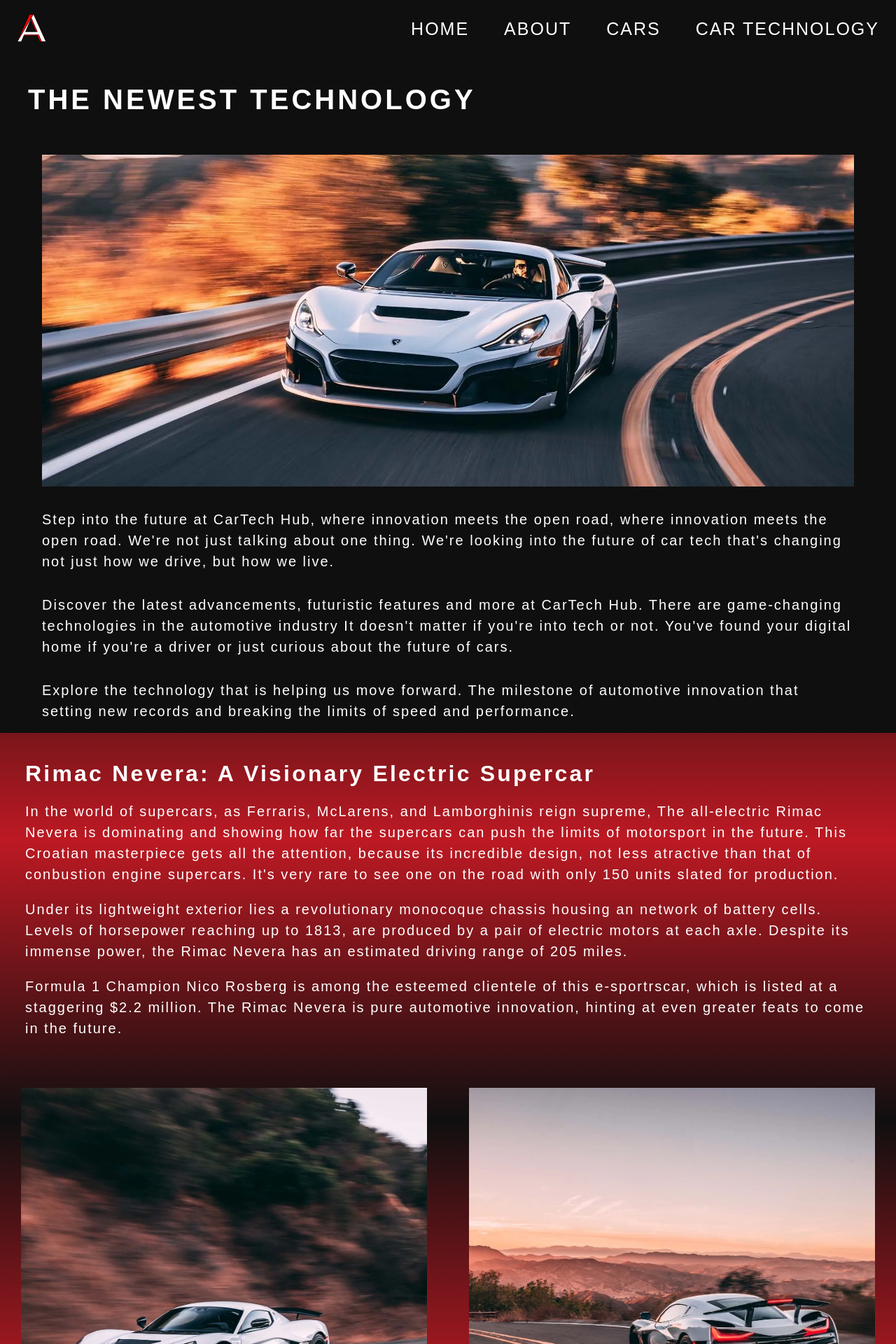
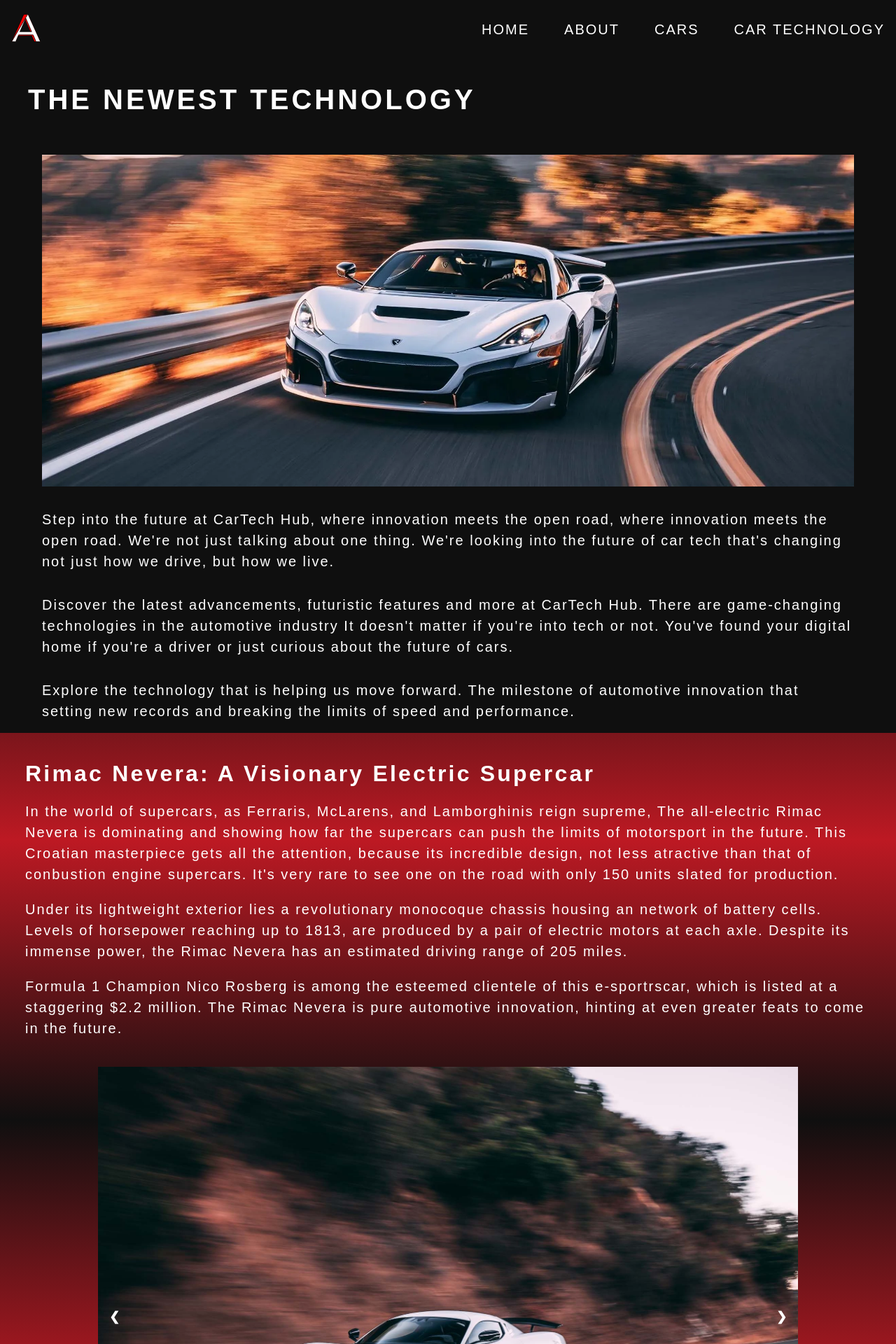
Before and after one commit to dinero2004/Apex-Motorsport, a PHP site: page /technology.html in a window 1280 px wide. Shown: the top 1920 px of the page at 70% size. Run offline with PHP 8.4, Linux system fonts and the light colour scheme; some web fonts are replaced.

Commit message:
added slider js and included the image slider in the technology page

```diff
--- a/about.html
+++ b/about.html
@@ -1,7 +1,7 @@
 <!DOCTYPE html>
 <html lang="en">
 
-<head>ф
+<head>
     <meta charset="UTF-8">
     <meta name="viewport" content="width=device-width, initial-scale=1.0">
     <meta name="description" content="Apex Motorsport: About The Creator and their passion for Motorsport lifestyle.">
@@ -41,8 +41,6 @@
         </nav>
 
     </header>
-
-
     <section class="main-section">
         <h1>About Us</h1>
         <div class="content">
--- a/code/contact.js
+++ b/code/contact.js
@@ -9,7 +9,7 @@
 function validateInput(event) {
     const input = event.target;
     const value = input.value;
-    let errorMessage = "";
+    let errorMessage = "please fill the inputs";
 
     switch (input.id) {
         case "first-name":
@@ -52,7 +52,7 @@
     data.postcode = document.querySelector("#postcode").value;
     data.city = document.querySelector("#city").value;
 
-    // Remove existing error messages
+    // remove existing error messages
     if (document.querySelector("form span")) {
         document.querySelectorAll("form span").forEach((element) => {
             element.remove();
--- a/css/style.css
+++ b/css/style.css
@@ -96,7 +96,7 @@
     display: flex;
     justify-content: space-between;
     align-items: center;
-    padding: 0 24px;
+    padding: 16px;
 }
 
 .nav-menu {
@@ -104,10 +104,6 @@
     justify-content: space-between;
     align-items: center;
     gap: 50px;
-}
-
-.nav-branding {
-    font-size: 2rem;
 }
 
 .nav-link {
@@ -174,6 +170,152 @@
 }
 
 /* navigation end */
+
+/* Hero Section */
+
+@media(min-width: 768px) {
+    .hero-content {
+        position: relative;
+    }
+
+    .hero-overlay {
+        position: absolute;
+    }
+
+    .hero-content h1 {
+        position: absolute;}
+}
+
+.hero-overlay {
+    width: 100%;
+    bottom: 0;
+    color: white;
+    background: rgba(0, 0, 0, 0.5);
+    margin: 20px;
+    padding: 20px;
+    max-width: 600px;
+    box-sizing: border-box;
+}
+
+.hero-content h1 {
+    top: 0;
+    left: 0;
+    margin: 20px;
+    padding: 10px;
+    box-sizing: border-box;
+    background: rgba(212, 6, 20, 0.5);
+}
+
+.hero-overlay h2 {
+    margin-bottom: 10px;
+}
+
+.hero-overlay p {
+    font-size: 1.2em;
+}
+
+.hero-content img {
+    width: 100%;
+    padding: 10px;
+}
+
+@media(max-width: 768px) {
+
+    .hero-content h1 {
+        text-align: center;
+        margin: 0;
+        padding: 10px;
+    }
+
+    .hero-overlay {
+        text-align: center;
+        background: rgba(0, 0, 0);
+        margin: 0;
+        padding: 10px;
+        width: 100%;
+    }
+}
+
+/* navigation end */
+
+
+/* Style for the slideshow */
+.slideshow-container {
+    max-width: 1000px;
+    position: relative;
+    margin: auto;
+  }
+
+  .slides {
+    display: none;
+  }
+
+  img {
+    vertical-align: middle;
+  }
+
+  .text {
+    color: #f2f2f2;
+    font-size: 15px;
+    padding: 8px 12px;
+    position: absolute;
+    bottom: 8px;
+    width: 100%;
+    text-align: center;
+  }
+
+  .prev, .next {
+    cursor: pointer;
+    position: absolute;
+    top: 50%;
+    width: auto;
+    padding: 16px;
+    margin-top: -22px;
+    color: white;
+    font-weight: bold;
+    font-size: 18px;
+    transition: 0.6s ease;
+    user-select: none;
+  }
+
+  .next {
+    right: 0;
+    border-radius: 3px 0 0 3px;
+  }
+
+  .prev {
+    left: 0;
+    border-radius: 0 3px 3px 0;
+  }
+
+  .prev:hover, .next:hover {
+    background-color: rgba(0,0,0,0.8);
+  }
+
+  .pausePlay {
+    position: absolute;
+    bottom: 10px;
+    left: 50%;
+    transform: translateX(-50%);
+    background-color: #333;
+    color: white;
+    border: none;
+    padding: 10px 20px;
+    cursor: pointer;
+  }
+
+  .fade {
+    animation-name: fade;
+    animation-duration: 1.5s;
+  }
+
+  @keyframes fade {
+    from {opacity: .4}
+    to {opacity: 1}
+  }
+
+
+/* image slider */
 
 /* Hero Section */
 
--- a/css/technology.css
+++ b/css/technology.css
@@ -1,11 +1,9 @@
 
 body {
-    background-image: linear-gradient(#0F0F0F, #BD1923, #0F0F0F); /* Add black at both ends */
-    background-image: -o-linear-gradient(top, #0F0F0F, #BD1923, #0F0F0F); /* Opera fallback */
-    background-position: center; /* Position the gradient in the center */
-    background-repeat: no-repeat; /* Prevent repetition */
-    background-attachment: fixed; /* Keep the background fixed */
-}
+    background-image: linear-gradient(#0F0F0F, #BD1923, #0F0F0F);
+    background-image: -o-linear-gradient(top, #0F0F0F, #BD1923, #0F0F0F);
+    background-position: center;
+    background-attachment: fixed; }
 
 
 section {
@@ -88,34 +86,3 @@
     }
 
 }
-
-
-/* image gallery rimac nevera */
-
-.rimac-gallery {
-    display: grid;
-    gap: 16px;
-    grid-template-columns: 1fr;
-    padding: 16px;
-}
-
-@media (min-width: 767px) {
-    .rimac-gallery {
-        grid-template-columns: repeat(4, 1fr);
-        padding: 0;
-        gap: 0;
-    }
-    .rimac-gallery > .image-item:nth-child(1) {
-        grid-column: span 2;
-    }
-    .rimac-gallery > .image-item:nth-child(2) {
-        grid-column: span 2;
-    }
-
-}
-
-.image-item img {
-    width: 100%;
-    aspect-ratio: 1/1;
-    object-fit: cover;
-}
--- a/css/typography.css
+++ b/css/typography.css
@@ -11,7 +11,7 @@
 nav ul li a {
     text-decoration: none;
     color: white;
-    font-size: 28px;
+    font-size: 24px;
 }
 
 h1 {
@@ -53,7 +53,7 @@
 }
 
 nav ul li a {
-    font-size: 25px;
+    font-size: 20px;
 }
 
 .logo {
--- a/technology.html
+++ b/technology.html
@@ -8,10 +8,12 @@
         content="Apex Motorsport: Explore the technology of performance supercars setting new boundaries">
     <link rel="stylesheet" href="css/style.css">
     <link rel="stylesheet" href="css/technology.css">
+    <script src="code/slider.js" defer></script>
     <script src="code/code.js" defer></script>
     <link rel="icon" href="assets/favicon/favicon_package_v0.16/favicon.ico" type="image/x-icon">
     <link rel="shortcut icon" href="assets/favicon/favicon_package_v0.16/favicon.ico" type="image/x-icon">
     <title>Car Tech</title>
+
 </head>
 
 <body>
@@ -55,7 +57,6 @@
             </p>
 
             <p>
-
                 Discover the latest advancements, futuristic features and more at CarTech Hub. There are game-changing
                 technologies in the automotive industry It doesn't matter if you're into tech or not. You've found your
                 digital home if you're a driver or just curious about the future of cars.
@@ -86,36 +87,42 @@
             come in the future.</p>
     </div>
 
-    <div class="rimac-gallery">
-        <div class="image-item">
-            <img src="images/technology/webp/rimac-nevera-front.webp" alt="Rimac Nevera Front View" loading="lazy"
-                srcset="images/technology/webp/rimac-nevera-front.webp,
-                         images/technology/jpg/rimac-nevera-front.jpg">
-        </div>
-        <div class="image-item">
-            <img src="images/technology/webp/rimac-nevera-rear.webp" alt="Rimac Nevera Rear View" loading="lazy" srcset="images/technology/webp/rimac-nevera-rear.webp,
-                         images/technology/jpg/rimac-nevera-rear.jpg">
-        </div>
-        <div class="image-item">
-            <img src="images/technology/webp/rimac-nevera-seats.webp" alt="Rimac Nevera Seats" loading="lazy" srcset="images/technology/webp/rimac-nevera-seats.webp,
-                         images/technology/jpg/rimac-nevera-seats.jpg">
-        </div>
-        <div class="image-item">
-            <img src="images/technology/webp/rimac-nevera-door.webp" alt="Rimac Nevera Door" loading="lazy" srcset="images/technology/webp/rimac-nevera-door.webp,
-                         images/technology/jpg/rimac-nevera-door.jpg">
-        </div>
-        <div class="image-item">
-            <img src="images/technology/webp/rimac-nevera-trim.webp" alt="Rimac Nevera Trim" loading="lazy" srcset="images/technology/webp/rimac-nevera-trim.webp,
-                         images/technology/jpg/rimac-nevera-trim.jpg">
-        </div>
-        <div class="image-item">
-            <img src="images/technology/webp/rimac-nevera-steeringw.webp" alt="Rimac Nevera Steering Wheel"
-                loading="lazy" srcset="images/technology/webp/rimac-nevera-steeringw.webp,
-                         images/technology/jpg/rimac-nevera-steeringw.jpg">
+
+    <!-- slider -->
+
+
+
+    <!-- slider -->
+    <div class="slideshow-container">
+
+        <div class="slides fade">
+          <img src="images/technology/jpg/rimac-nevera-front.jpg" style="width:100%">
         </div>
 
-    </div>
+        <div class="slides fade">
+          <img src="images/technology/jpg/rimac-nevera-rear.jpg" style="width:100%">
+        </div>
 
+        <div class="slides fade">
+          <img src="images/technology/jpg/rimac-nevera-trim.jpg" style="width:100%">
+        </div>
+
+        <div class="slides fade">
+          <img src="images/technology/jpg/rimac-nevera-seats.jpg" style="width:100%">
+        </div>
+
+        <div class="slides fade">
+          <img src="images/technology/jpg/rimac-nevera-steeringw.jpg" style="width:100%">
+        </div>
+
+        <a class="prev" onclick="plusSlides(-1)">❮</a>
+        <a class="next" onclick="plusSlides(1)">❯</a>
+
+        <br>
+        <br>
+        <button class="pausePlay" onclick="togglePlay()">Pause</button>
+
+        </div>
     <!-- footer -->
 
     <footer class="footer">
@@ -157,6 +164,7 @@
 
             </div>
     </footer>
+
 </body>
 
 </html>
```
Also changed, not shown: code/slider.js (added, +46 -0 lines), code/code.js (indentation only).
